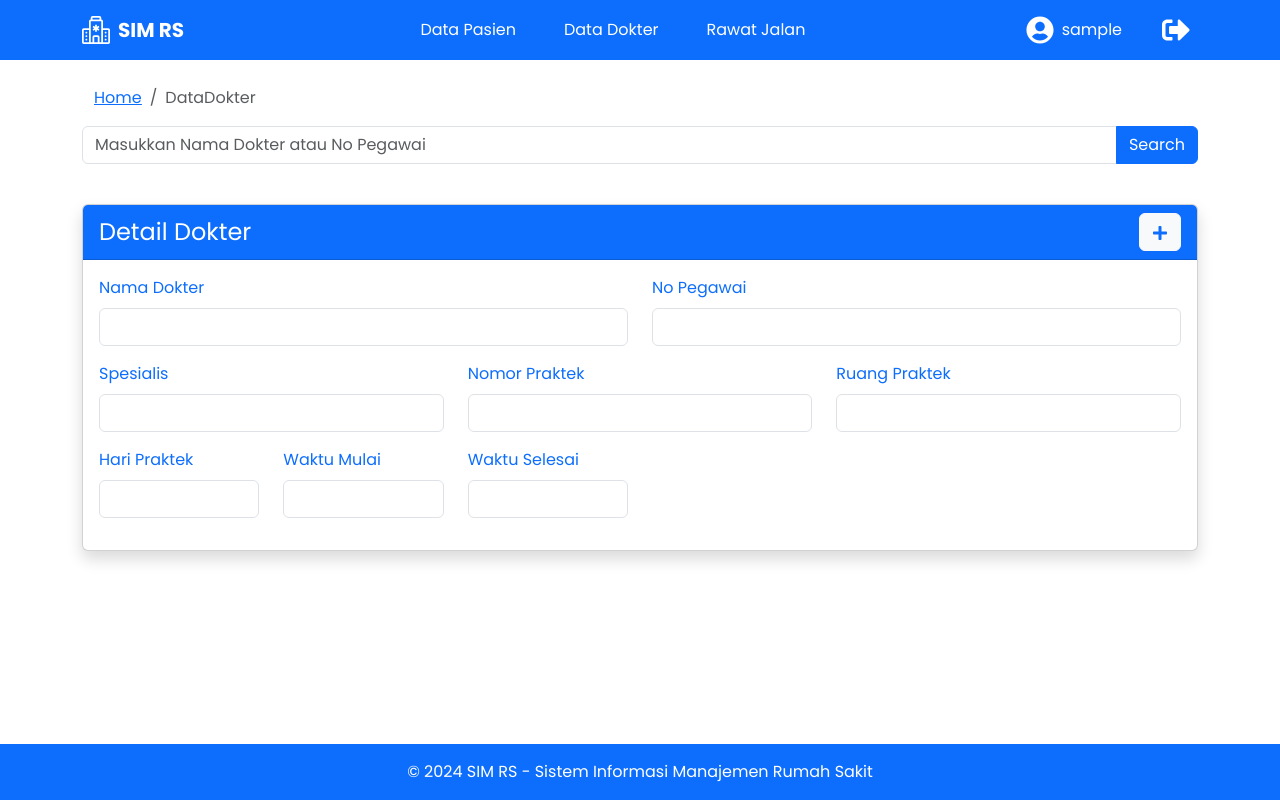
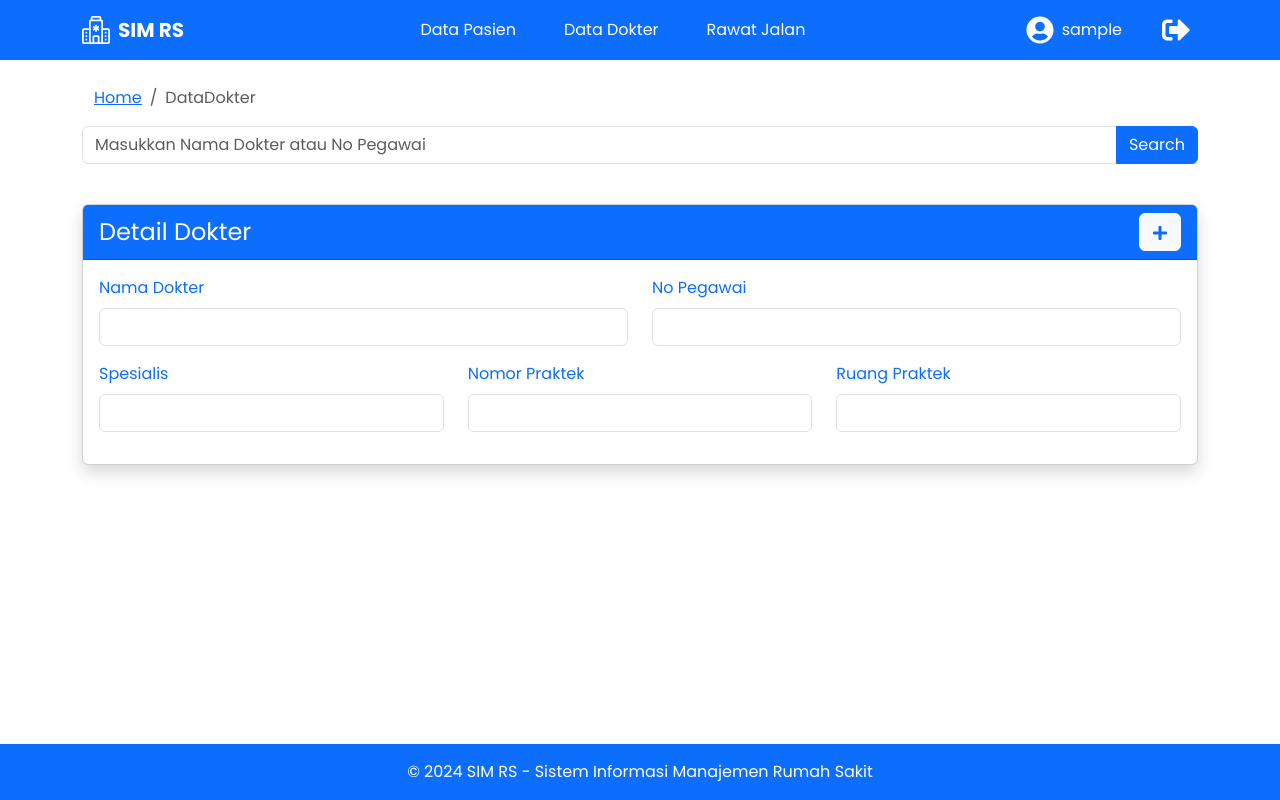
Before and after one commit to kkse-sttnf/simrs-frontend, a React (Create React App) app: page /DataDokter in a window 1280 px wide. Built offline with nearby package versions, Linux system fonts and the light colour scheme; sample sign-in values are in the browser's storage.

Commit message:
Menambahkan Fungsi bisa menampilkan banyak jadwal

```diff
--- a/src/components/DetailDokter/DetailDokter.jsx
+++ b/src/components/DetailDokter/DetailDokter.jsx
@@ -1,11 +1,11 @@
 import React, { useState } from "react";
 import { Container, Card, Form, Row, Col, Button } from "react-bootstrap";
 import { FaPlus } from "react-icons/fa";
-import { useNavigate } from "react-router-dom"; // Import useNavigate
+import { useNavigate } from "react-router-dom";
 
 const DetailDokter = ({ selectedDokter }) => {
   const [dokter, setDokter] = useState(selectedDokter || {});
-  const navigate = useNavigate(); // Hook untuk navigasi
+  const navigate = useNavigate();
 
   // Update state ketika selectedDokter berubah
   React.useEffect(() => {
@@ -14,7 +14,7 @@ const DetailDokter = ({ selectedDokter }) => {
 
   // Fungsi untuk navigasi ke halaman TambahDokter
   const handleTambahDokter = () => {
-    navigate("/DataDokter/TambahDokter"); // Navigasi ke route /tambah-dokter
+    navigate("/DataDokter/TambahDokter");
   };
 
   return (
@@ -26,7 +26,7 @@ const DetailDokter = ({ selectedDokter }) => {
           <Button
             variant="light"
             className="text-primary fw-bold"
-            onClick={handleTambahDokter} // Panggil fungsi handleTambahDokter
+            onClick={handleTambahDokter}
           >
             <FaPlus />
           </Button>
@@ -96,13 +96,14 @@ const DetailDokter = ({ selectedDokter }) => {
             </Row>
 
             {/* Bagian Jadwal Praktek */}
-            <Row className="mb-3">
+            {dokter.jadwalPraktek?.map((jadwal, index) => (
+              <Row className="mb-3" key={index}>
                 <Col md={2}>
                   <Form.Group>
                     <Form.Label className="text-primary">Hari Praktek</Form.Label>
                     <Form.Control
                       type="text"
-                    value={dokter.hariPraktek || ""}
+                      value={jadwal.hariPraktek || ""}
                       readOnly
                     />
                   </Form.Group>
@@ -112,24 +113,23 @@ const DetailDokter = ({ selectedDokter }) => {
                     <Form.Label className="text-primary">Waktu Mulai</Form.Label>
                     <Form.Control
                       type="text"
-                    value={dokter.waktuMulai || ""}
+                      value={jadwal.waktuMulai || ""}
                       readOnly
                     />
                   </Form.Group>
                 </Col>
                 <Col md={2}>
                   <Form.Group>
-                  <Form.Label className="text-primary">
-                    Waktu Selesai
-                  </Form.Label>
+                    <Form.Label className="text-primary">Waktu Selesai</Form.Label>
                     <Form.Control
                       type="text"
-                    value={dokter.waktuSelesai || ""}
+                      value={jadwal.waktuSelesai || ""}
                       readOnly
                     />
                   </Form.Group>
                 </Col>
               </Row>
+            ))}
           </Form>
         </Card.Body>
       </Card>
```
Lines whose indentation alone changed are shown as unchanged.
